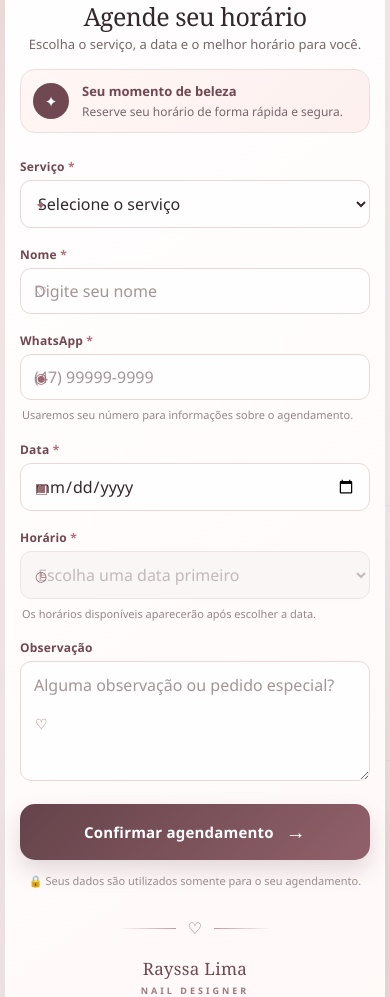
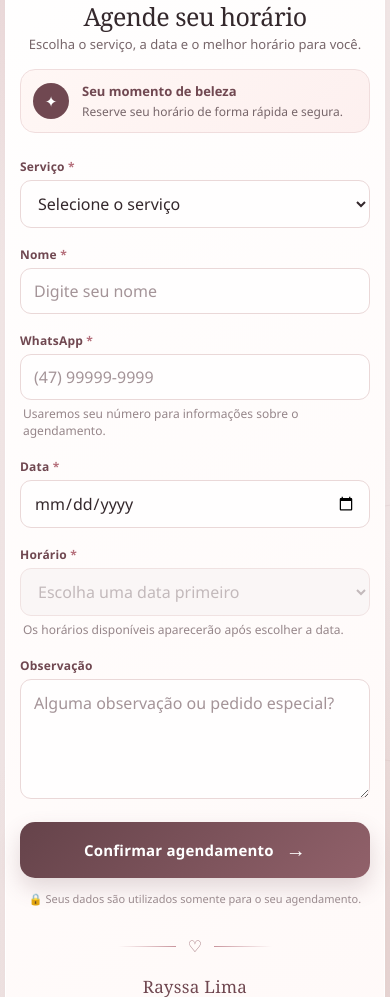
Before and after one commit to viniciusmacciel18-rgb/Agendamentos-, a Flask app: page / in a window 390 px wide. Shown: the part 231-1228 px from the top of the page. Run offline with Flask 3, Linux system fonts and the light colour scheme.

Commit message:
Update style.css

```diff
--- a/static/style.css
+++ b/static/style.css
@@ -1232,3 +1232,39 @@ a {
         padding: 11px 13px;
     }
 }
+/* =========================================================
+   CORREÇÃO DOS ÍCONES NOS CAMPOS - CELULAR
+   ========================================================= */
+
+@media (max-width: 600px) {
+
+    /* Remove os ícones decorativos que estavam sobrepondo o texto */
+    .field-icon {
+        display: none !important;
+    }
+
+    /* Deixa o texto dos campos começar normalmente */
+    .input-wrap input,
+    .input-wrap select,
+    .input-wrap textarea {
+        padding-left: 13px !important;
+    }
+
+    /* Mantém o select com espaço adequado para a seta nativa */
+    .input-wrap select {
+        padding-right: 42px !important;
+    }
+
+    /* Campo de observação */
+    .textarea-wrap textarea {
+        padding-left: 13px !important;
+    }
+
+    /* Ajuda abaixo dos campos */
+    .field-help {
+        display: block;
+        margin: 6px 3px 0;
+        font-size: 12px;
+        line-height: 1.4;
+    }
+}
```
